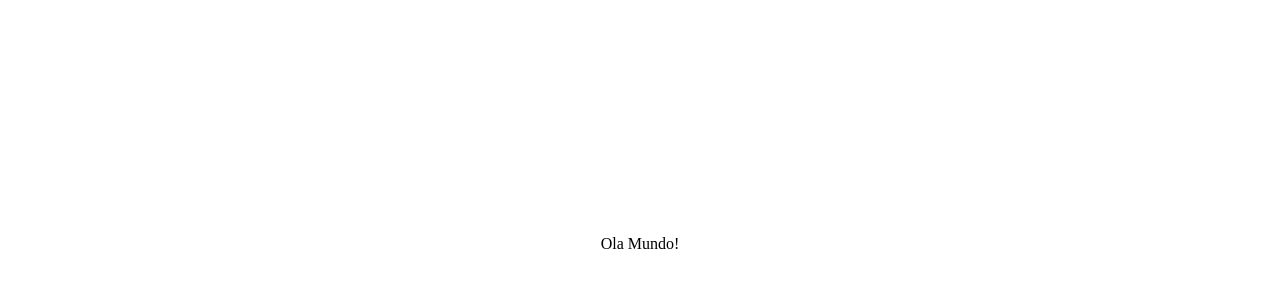
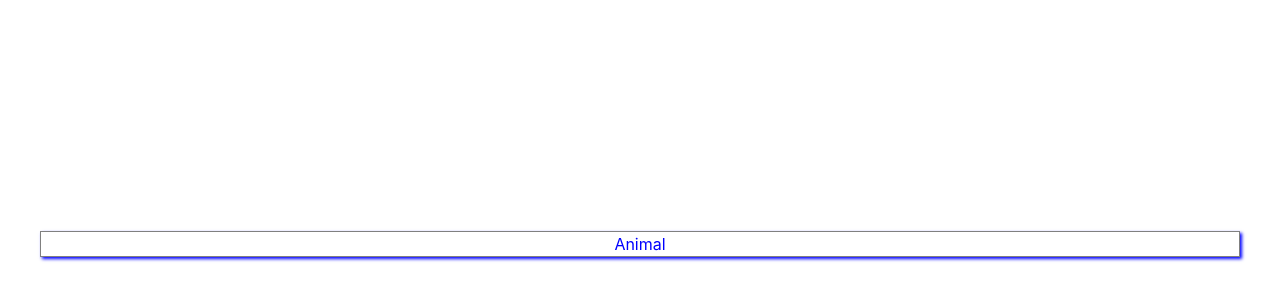
Before and after one commit to ufjf-dcc207/ufjf-dcc207-2024-3-a-atv03-Bressan48, a React (Vite) app: page / in a window 1280 px wide. Shown: the part 156-456 px from the top of the page. Built offline with nearby package versions, Linux system fonts and the light colour scheme.

Commit message:
Adiciona Animal

```diff
--- /dev/null
+++ b/src/Animal.css
@@ -0,0 +1,4 @@
+.animal {
+    border: 1px solid grey;
+    box-shadow: 0.1em 0.1em 0.2em;
+}
--- /dev/null
+++ b/src/Animal.tsx
@@ -0,0 +1,5 @@
+import "./Animal.css"
+
+export default function(){
+    return <div className="animal">Animal</div>
+}
--- a/src/App.css
+++ b/src/App.css
@@ -4,3 +4,7 @@
   padding: 2rem;
   text-align: center;
 }
+
+.animal {
+  color: blue;
+}
--- a/src/App.tsx
+++ b/src/App.tsx
@@ -1,8 +1,11 @@
 
+import Animal from './Animal';
 import './App.css'
 
 function App() {
-  return <div className='app'>Ola Mundo!</div>;
+  return <div className='app'>
+    <Animal/>
+  </div>;
 }
 
 export default App
--- a/src/index.css
+++ b/src/index.css
@@ -1,4 +1,7 @@
 :root {
+  font-family:  Inter, system-ui, -apple-system, BlinkMacSystemFont, 'Segoe UI', Roboto, Oxygen, Ubuntu, Cantarell, 'Open Sans', 'Helvetica Neue', sans-serif;
+  line-height: 1.5;
+  font-weight: 400;
   place-content: center;
   min-height: 100vh;
 }
```
